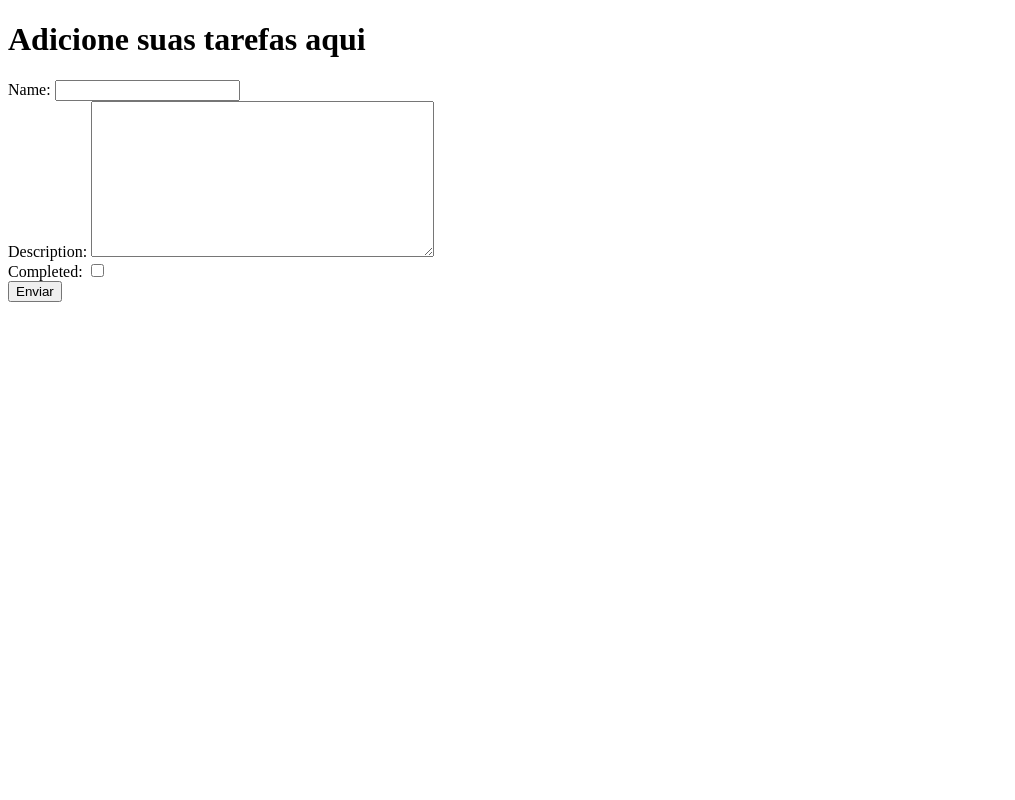
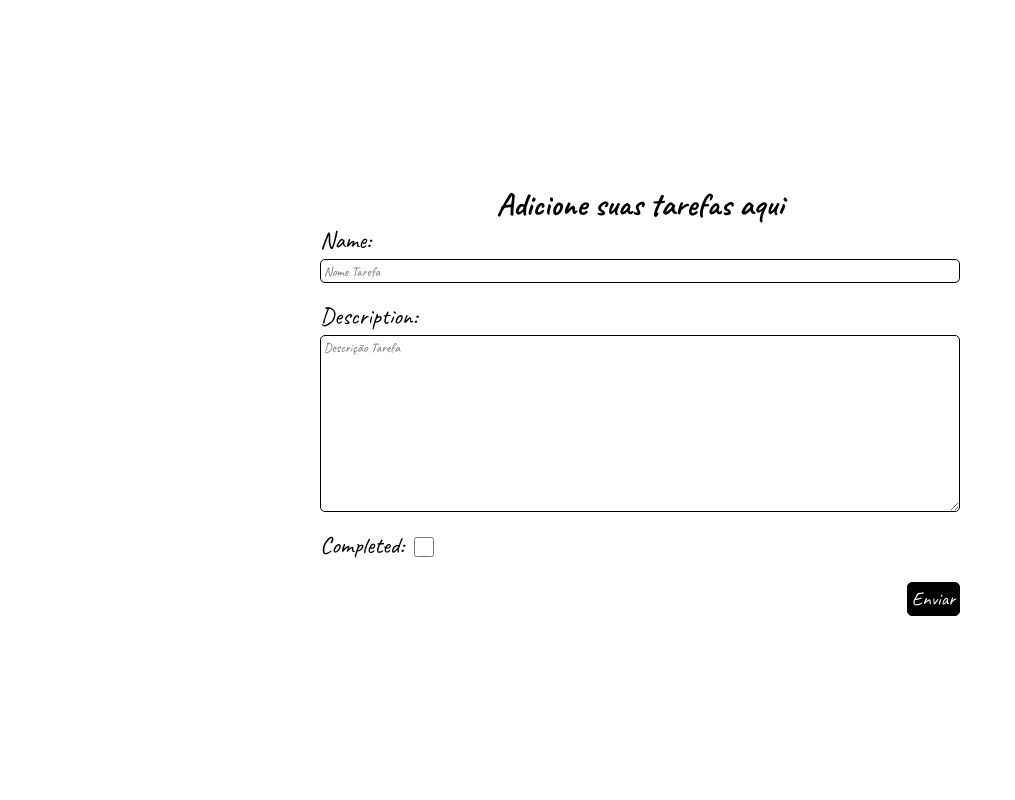
Before and after one commit to Brennoao/learning, a Django app: page /tarefas/adicionar/ in a window 1280 px wide. Shown: the whole page, without its empty margins (0-1015 px from the left). Run offline with Django 5.2, Linux system fonts and the light colour scheme.

Commit message:
final_Learning1

```diff
--- a/pythonFrameWorksPy/django/learning_log/learning_log/urls.py
+++ b/pythonFrameWorksPy/django/learning_log/learning_log/urls.py
@@ -20,7 +20,7 @@ from . import views
 
 urlpatterns = [
     path('admin/', admin.site.urls),
+    path('', views.index_view),
     path('test/', views.test_view),
-    path('', views.index_view),
     path('tarefas/', include('tarefas.urls'))
 ]
--- a/pythonFrameWorksPy/django/learning_log/tarefas/forms.py
+++ b/pythonFrameWorksPy/django/learning_log/tarefas/forms.py
@@ -5,3 +5,8 @@ class TarefaForm(forms.ModelForm):
     class Meta:
         model = TarefaModel
         fields = ['name', 'description', 'completed']
+        widgets= {
+            'name': forms.TextInput(attrs={'class': 'nameInput', 'placeholder': 'Nome Tarefa'}),
+            'description': forms.Textarea(attrs={'class': 'descriptionInput', 'placeholder': 'Descrição Tarefa'}),
+            'completed': forms.CheckboxInput(attrs={'class': 'completedInput'})
+        }
--- /dev/null
+++ b/pythonFrameWorksPy/django/learning_log/tarefas/static/styles/addPage.css
@@ -0,0 +1,63 @@
+@import url(./style.css);
+
+main {
+    display: flex;
+    flex-direction: column;
+    align-items: center;
+    justify-content: center;
+    height: 100vh;
+}
+
+form {
+    width: 50%;
+    display: flex;
+    flex-direction: column;
+    justify-content: center;
+    /* align-items: center; */
+    gap: 0.5em
+}
+
+div {
+    display: flex;
+    flex-direction: column;
+    margin-bottom: 10px;
+}
+
+label {
+    font-size: x-large;
+    margin-bottom: 4px;
+}
+
+input {
+    width: 100%;
+    border: 1px solid black;
+    border-radius: 5px;
+    padding: 0.2em;
+}
+
+textarea {
+    border: 1px solid black;
+    border-radius: 5px;
+    padding: 0.2em;
+}
+
+form :nth-last-child(2) {
+    flex-direction: row;
+    align-items: center;
+    gap: 10px;
+}
+
+.completedInput {
+    width: auto;
+    width: 20px;
+    height: 20px;
+    justify-self: flex-start;
+}
+
+.ultimo {
+    align-self: flex-end;
+    width: auto;
+    background: black;
+    color: white;
+    font-size: larger;
+}
--- a/pythonFrameWorksPy/django/learning_log/tarefas/templates/tarefas/adicionar.html
+++ b/pythonFrameWorksPy/django/learning_log/tarefas/templates/tarefas/adicionar.html
@@ -1,16 +1,24 @@
 <!DOCTYPE html>
 <html lang="en">
+
 <head>
     <meta charset="UTF-8">
     <meta name="viewport" content="width=device-width, initial-scale=1.0">
     <title>Document</title>
+
+    {% load static %}
+    <link rel="stylesheet" href="{% static 'styles/addPage.css' %}">
 </head>
+
 <body>
-    <h1>Adicione suas tarefas aqui </h1>
-    <form action="" method="post">
-        {% csrf_token %}
-        {{form}}
-        <input type="submit" value="Enviar">
-    </form>
+    <main>
+        <h1>Adicione suas tarefas aqui </h1>
+        <form action="" method="post">
+            {% csrf_token %}
+            {{form}}
+            <input type="submit" value="Enviar" class="ultimo">
+        </form>
+    </main>
 </body>
+
 </html>
```
Also changed, not shown: pythonFrameWorksPy/django/learning_log/tarefas/static/styles/editPage.css (deleted, +0 -9 lines), pythonFrameWorksPy/django/learning_log/tarefas/templates/tarefas/editar.html (+6 -4 lines), pythonFrameWorksPy/django/learning_log/db.sqlite3, 1 other file.
